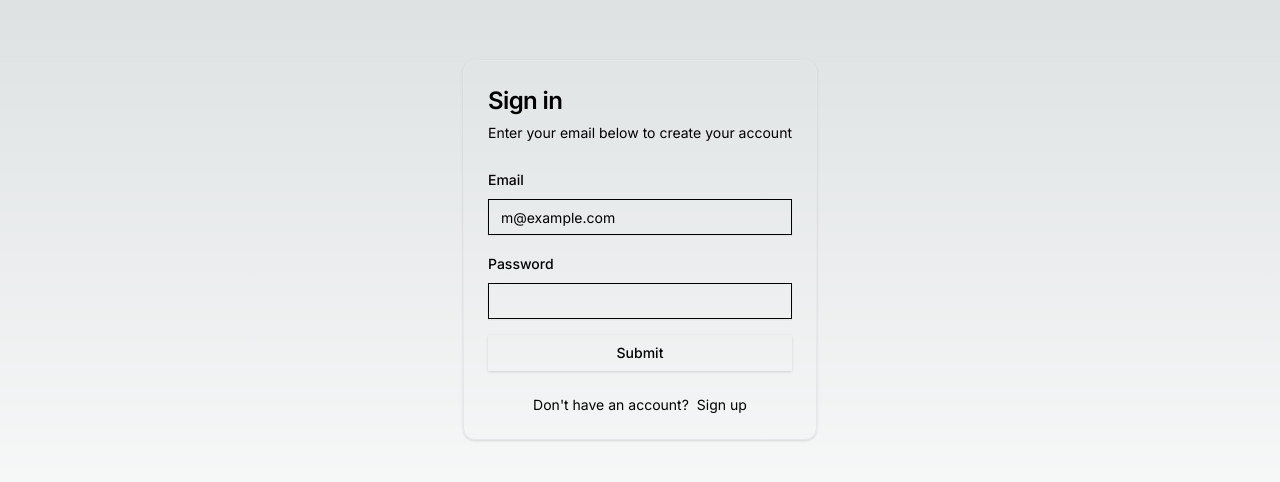
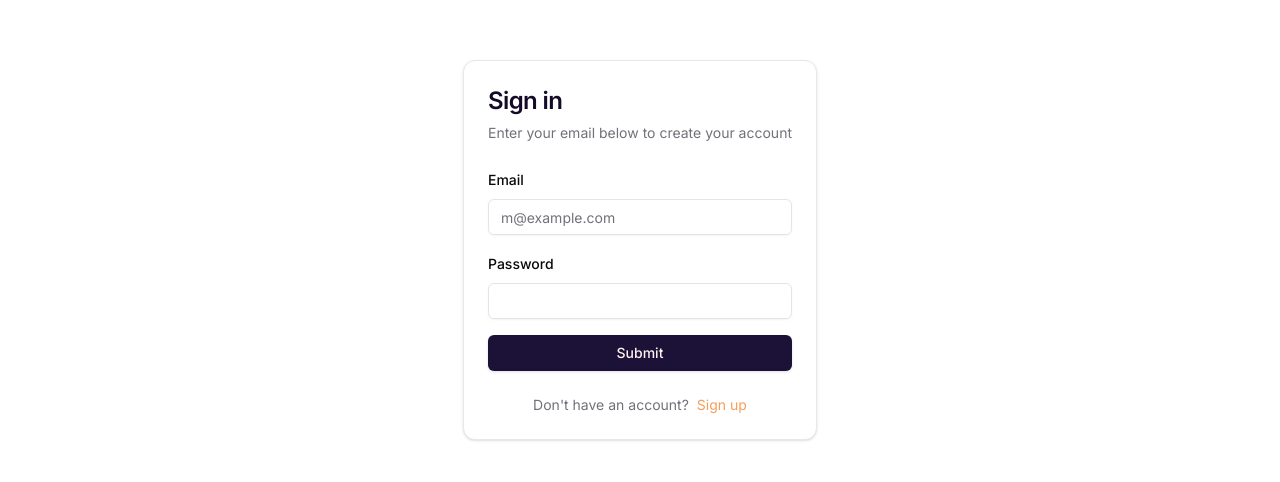
Before and after one commit to luisvidev/devtalles-competition-app, a Next.js app: page /auth/login in a window 1280 px wide. Shown: the part 150-632 px from the top of the page. Built offline with nearby package versions, Linux system fonts and the light colour scheme.

Commit message:
config tailwind and add colors: primary, secundary, accent

```diff
--- a/src/app/auth/login/page.tsx
+++ b/src/app/auth/login/page.tsx
@@ -15,7 +15,7 @@ export default function LoginPage(){
         <Card className="max-w-sm">
 
           <CardHeader>
-            <CardTitle className="text-2xl">Sign in</CardTitle>
+            <CardTitle className="text-2xl text-accent">Sign in</CardTitle>
             <CardDescription>Enter your email below to create your account</CardDescription>
           </CardHeader>
           <CardContent>
@@ -25,7 +25,7 @@ export default function LoginPage(){
             <p className="px-8 text-center text-sm text-muted-foreground">
                 Don't have an account?
                 <Link
-                    className="ml-2 text-primary hover:underline underline-offset-4 hover:text-primary-accent"
+                    className="ml-2 text-secondary hover:underline underline-offset-4 hover:text-primary-accent"
                     href={'new-account'}
                 >
                     Sign up
--- a/src/app/globals.css
+++ b/src/app/globals.css
@@ -16,18 +16,49 @@
   }
 }
 
-body {
-  color: rgb(var(--foreground-rgb));
-  background: linear-gradient(
-      to bottom,
-      transparent,
-      rgb(var(--background-end-rgb))
-    )
-    rgb(var(--background-start-rgb));
-}
+@layer base {
+  :root {
+    --background: 0 0% 100%;
+    --foreground: 240 10% 3.9%;
+    --card: 0 0% 100%;
+    --card-foreground: 240 10% 3.9%;
+    --popover: 0 0% 100%;
+    --popover-foreground: 240 10% 3.9%;
+    --primary: 257.368 51% 14% ;
+    --primary-foreground: 355.7 100% 97.3%;
+    --secondary: 25.926 92% 66%;
+    --secondary-foreground: 240 5.9% 10%;
+    --muted: 240 4.8% 95.9%;
+    --muted-foreground: 240 3.8% 46.1%;
+    --accent: 256.8 51% 10%;
+    --accent-foreground: 240 5.9% 10%;
+    --destructive: 0 84.2% 60.2%;
+    --destructive-foreground: 0 0% 98%;
+    --border: 240 5.9% 90%;
+    --input: 240 5.9% 90%;
+    --ring: 257.368 51% 14%;
+    --radius: 0.5rem;
+  }
 
-@layer utilities {
-  .text-balance {
-    text-wrap: balance;
+  .dark {
+    --background: 20 14.3% 4.1%;
+    --foreground: 0 0% 95%;
+    --card: 24 9.8% 10%;
+    --card-foreground: 0 0% 95%;
+    --popover: 0 0% 9%;
+    --popover-foreground: 0 0% 95%;
+    --primary: 142.1 70.6% 45.3%;
+    --primary-foreground: 144.9 80.4% 10%;
+    --secondary: 240 3.7% 15.9%;
+    --secondary-foreground: 0 0% 98%;
+    --muted: 0 0% 15%;
+    --muted-foreground: 240 5% 64.9%;
+    --accent: 12 6.5% 15.1%;
+    --accent-foreground: 0 0% 98%;
+    --destructive: 0 62.8% 30.6%;
+    --destructive-foreground: 0 85.7% 97.3%;
+    --border: 240 3.7% 15.9%;
+    --input: 240 3.7% 15.9%;
+    --ring: 142.4 71.8% 29.2%;
   }
 }
--- a/tailwind.config.ts
+++ b/tailwind.config.ts
@@ -8,6 +8,7 @@ const config = {
     './src/app/**/*.{js,ts,jsx,tsx,mdx}',
 	],
   prefix: "",
+
   theme: {
     container: {
       center: true,
@@ -16,6 +17,7 @@ const config = {
         "2xl": "1400px",
       },
     },
+
     extend: {
       colors: {
         border: "hsl(var(--border))",
```
